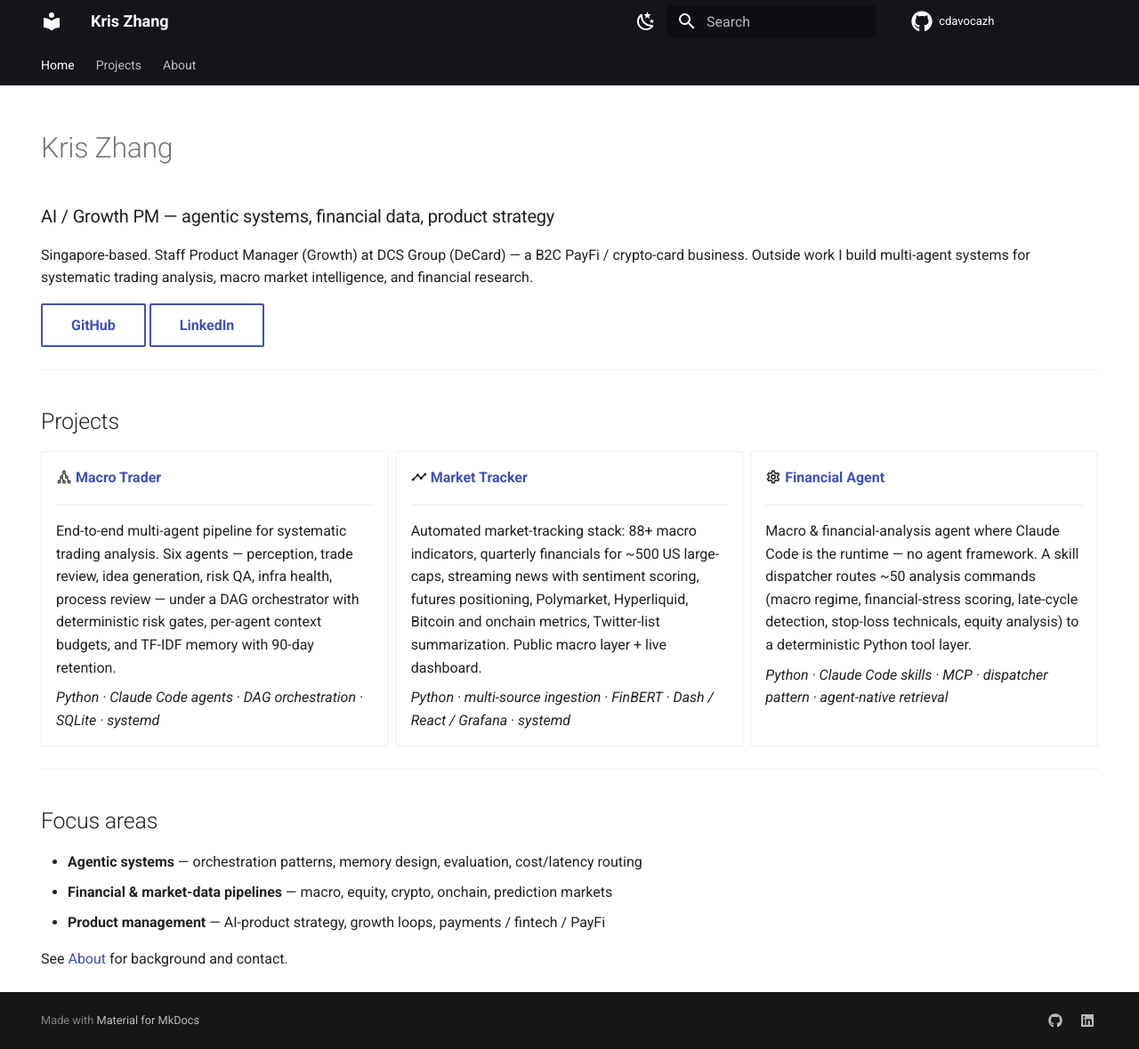
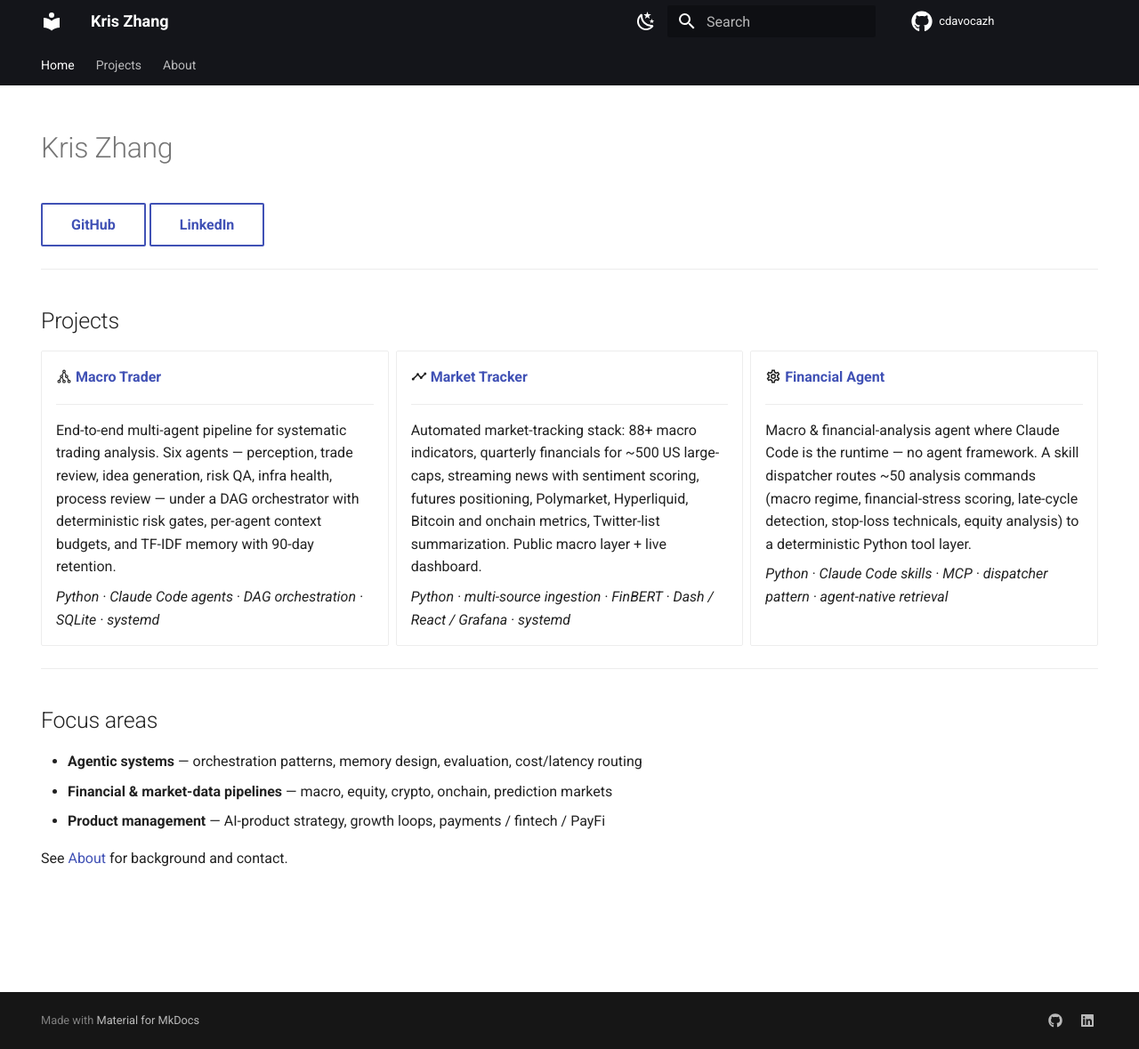
Before and after one commit to cdavocazh/cdavocazh.github.io, an MkDocs documentation site: the page built from docs/index.md, in a window 1280 px wide and 1179 px high. Shown: the whole window at 89% size. Built offline with MkDocs 1.6.1 and Material for MkDocs 9.7.7, drawn with Linux system fonts in a browser that asks for light colours; a script that is not in the unit is left out.

Commit message:
Landing page: drop title tagline and employer bio
Co-Authored-By: Claude Opus 5 <noreply@anthropic.com>

```diff
--- a/docs/index.md
+++ b/docs/index.md
@@ -5,12 +5,6 @@ hide:
 ---
 
 # Kris Zhang
-
-### AI / Growth PM — agentic systems, financial data, product strategy
-
-Singapore-based. Staff Product Manager (Growth) at DCS Group (DeCard) — a B2C PayFi /
-crypto-card business. Outside work I build multi-agent systems for systematic trading
-analysis, macro market intelligence, and financial research.
 
 [GitHub](https://github.com/cdavocazh){ .md-button } [LinkedIn](https://www.linkedin.com/in/kriszhang01/){ .md-button }
 
```
